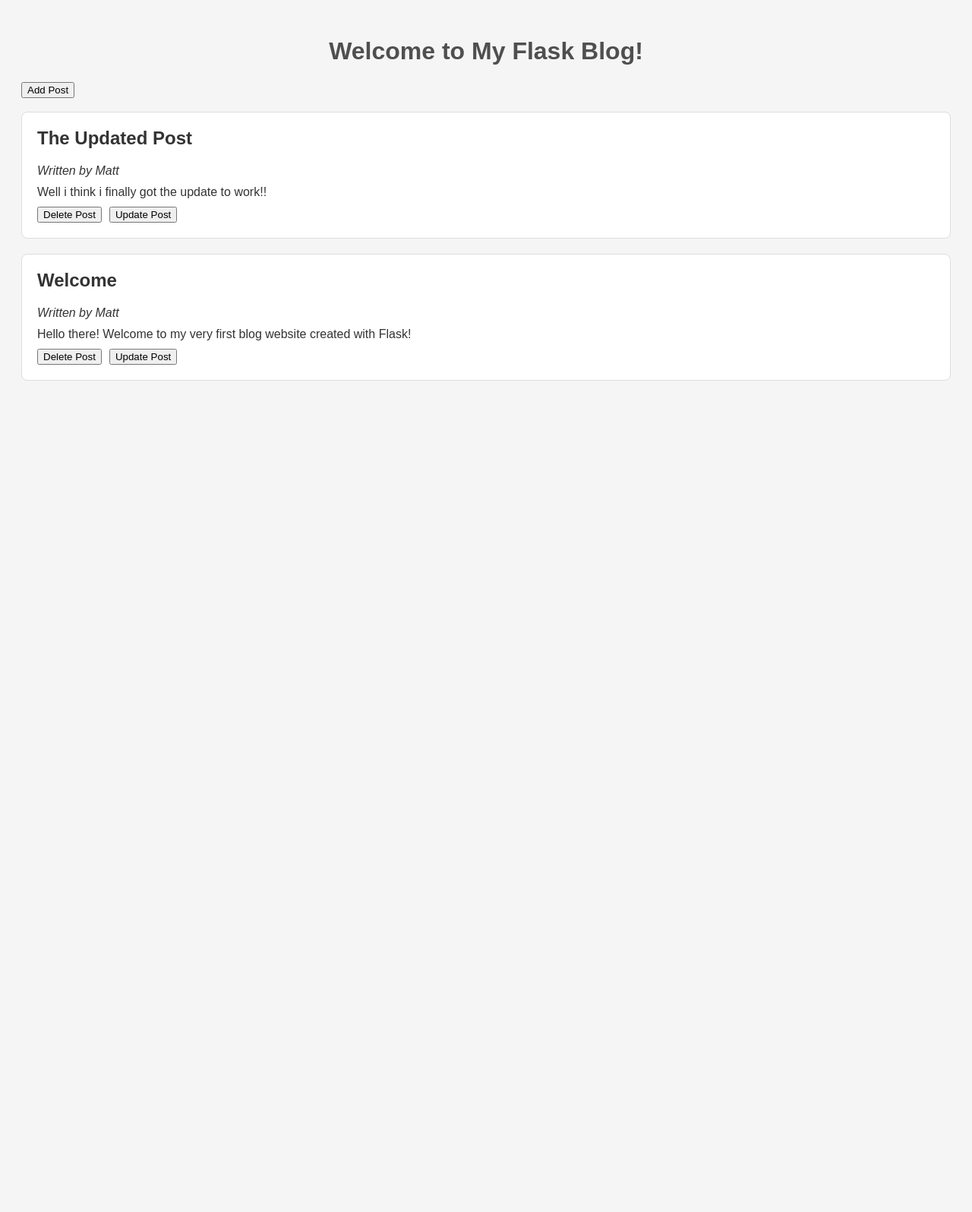
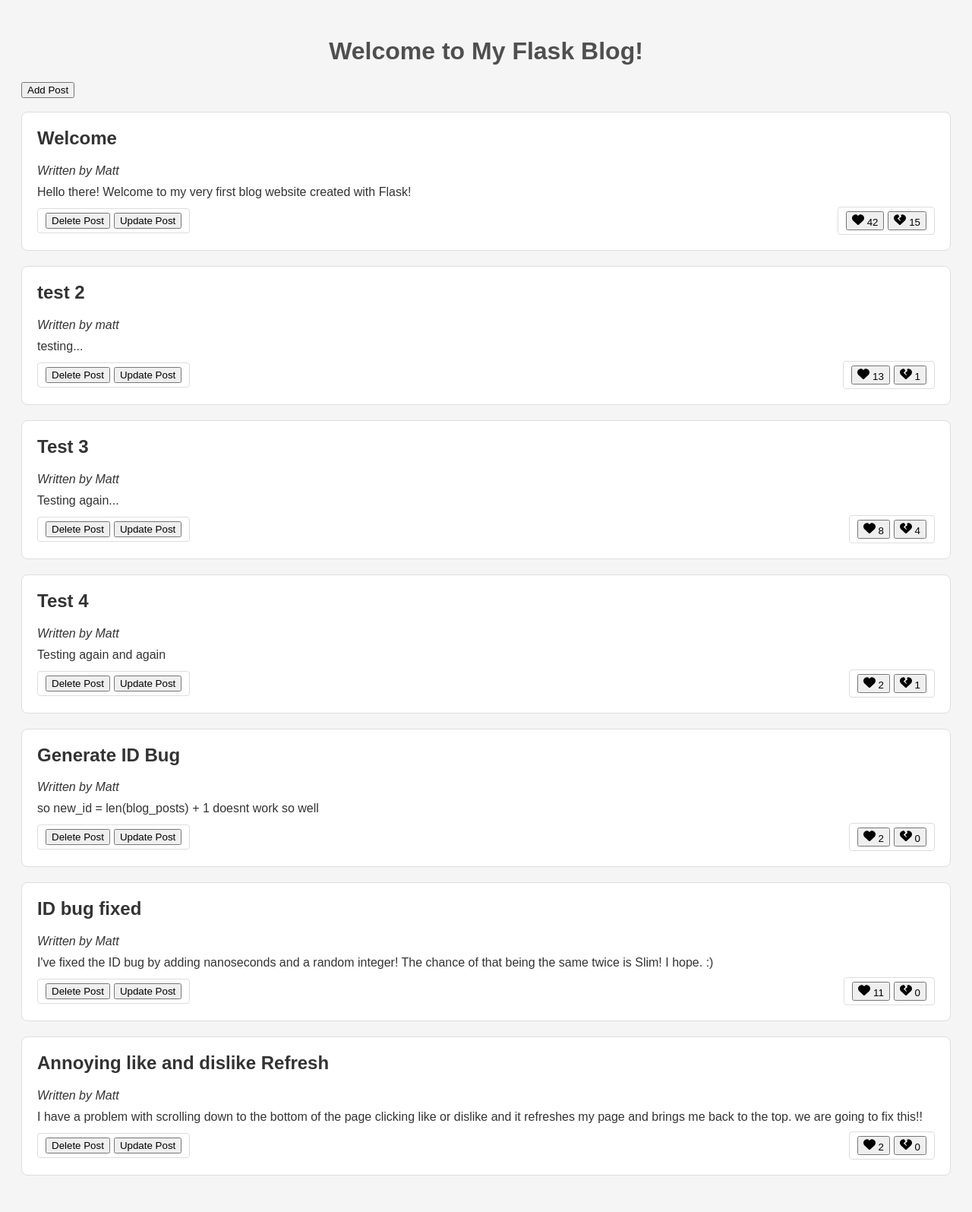
Before and after one commit to matt-wil/flaskBlog, a Flask app: page / in a window 1280 px wide. Shown: the whole page at 76% size. Before the commit the page ends 501 px from the top, so only its background shows below. Run offline with Flask 3, Linux system fonts and the light colour scheme.

Commit message:
create like and dislike routes update files as necessary to function with them

```diff
--- a/app.py
+++ b/app.py
@@ -1,5 +1,7 @@
-from flask import Flask, render_template, request, redirect, url_for
+from flask import Flask, render_template, request, redirect, url_for, jsonify
 from model.storage import read_data, save_data, get_post_by_id
+from datetime import datetime
+from random import randint
 app = Flask(__name__)
 
 
@@ -21,7 +23,10 @@ def add():
         blog_posts = read_data()
 
         # generate ID
-        new_id = len(blog_posts) + 1
+        now = datetime.now()
+        nanoseconds = int(now.timestamp() * 10**9)
+        random_num = randint(1, 100000000)
+        new_id = nanoseconds + random_num
 
         # create new blog post
         new_post = {
@@ -29,6 +34,8 @@ def add():
             'author': author,
             'title': title,
             'content': content,
+            'like': 0,
+            'dislike': 0
         }
 
         # append new post then save to JSON
@@ -64,5 +71,29 @@ def update(post_id):
     return render_template('update.html', post=post)
 
 
+@app.route('/like/<int:post_id>', methods=['POST'])
+def like(post_id):
+    blog_posts = read_data()
+    post = get_post_by_id(post_id, blog_posts)
+
+    if post:
+        post['like'] += 1
+        save_data(blog_posts)
+
+    return redirect(url_for('index'))
+
+
+@app.route('/dislike/<int:post_id>', methods=['POST'])
+def dislike(post_id):
+    blog_posts = read_data()
+    post = get_post_by_id(post_id, blog_posts)
+
+    if post:
+        post['dislike'] += 1
+        save_data(blog_posts)
+
+    return redirect(url_for('index'))
+
+
 if __name__ == '__main__':
     app.run(host="0.0.0.0", port=5001, debug=True)
--- a/data/blogs.json
+++ b/data/blogs.json
@@ -1,14 +1,58 @@
 [
-    {
-        "id": 3,
-        "author": "Matt",
-        "title": "The Updated Post",
-        "content": "Well i think i finally got the update to work!!"
-    },
     {
         "id": 2,
         "author": "Matt",
         "title": "Welcome",
-        "content": "Hello there!\r\nWelcome to my very first blog website created with Flask!"
+        "content": "Hello there!\r\nWelcome to my very first blog website created with Flask!",
+        "like": 42,
+        "dislike": 15
+    },
+    {
+        "id": 4,
+        "author": "matt",
+        "title": "test 2",
+        "content": "testing...",
+        "like": 13,
+        "dislike": 1
+    },
+    {
+        "id": 5,
+        "author": "Matt",
+        "title": "Test 3 ",
+        "content": "Testing again...",
+        "like": 8,
+        "dislike": 4
+    },
+    {
+        "id": 6,
+        "author": "Matt",
+        "title": "Test 4",
+        "content": "Testing again and again",
+        "like": 2,
+        "dislike": 1
+    },
+    {
+        "id": 7,
+        "author": "Matt",
+        "title": "Generate ID Bug",
+        "content": "so new_id = len(blog_posts) + 1 doesnt work so well",
+        "like": 2,
+        "dislike": 0
+    },
+    {
+        "id": 1732175372549775849,
+        "author": "Matt",
+        "title": "ID bug fixed",
+        "content": "I've fixed the ID bug by adding nanoseconds and a random integer! The chance of that being the same twice is Slim! I hope. :)",
+        "like": 11,
+        "dislike": 0
+    },
+    {
+        "id": 1732181550661062530,
+        "author": "Matt",
+        "title": "Annoying like and dislike Refresh",
+        "content": "I have a problem with scrolling down to the bottom of the page clicking like or dislike and it refreshes my page and brings me back to the top. we are going to fix this!!\r\n",
+        "like": 2,
+        "dislike": 0
     }
 ]
--- a/static/style.css
+++ b/static/style.css
@@ -26,8 +26,38 @@ h1 {
     margin: 10px 0;
 }
 
+.post-footer {
+    display: flex;
+    justify-content: space-between;
+    align-items: center;
+    margin-top: 10px;
+}
+
 .post-buttons {
     display: flex;
     gap: 10px;
-    margin.top: 10px;
 }
+
+.like-dislike {
+    justify-content: flex-end;
+    gap: 10px;
+}
+
+.like-dislike,
+.post-buttons {
+    display: flex;
+    align-items: center;
+    gap: 5px;
+    background-color: transparent;
+    border: 1px solid #DDD;
+    border-radius: 4px;
+    cursor: pointer;
+    padding: 5px 10px;
+    font-size: 14px;
+    color: #333
+}
+
+.like-dislike button img {
+    width: 16px;
+    height: 16px;
+}
--- a/templates/index.html
+++ b/templates/index.html
@@ -14,6 +14,7 @@
                     <h2>{{ items.get('title') }}</h2>
                     <p><em>Written by {{ items.get('author') }}</em></p>
                     <p>{{ items.get('content') }}</p>
+                    <div class="post-footer">
                         <div class="post-buttons">
                             <form action="{{ url_for('delete', post_id=items.get('id')) }}" method="POST">
                                 <button type="submit">Delete Post</button>
@@ -22,6 +23,23 @@
                                 <button type="submit">Update Post</button>
                             </a>
                         </div>
+                        <div class="like-dislike">
+                            <form action="{{ url_for('like', post_id=items.get('id')) }}" method="POST" >
+                                <a>
+                                    <button type="submit">
+                                        <img src="static/assets/heart-solid.svg" alt="Heart Icon"> {{ items.get('like') }}
+                                    </button>
+                                </a>
+                            </form>
+                            <form action="{{ url_for('dislike', post_id=items.get('id')) }}" method="POST" >
+                                <a>
+                                    <button type="submit">
+                                        <img src="static/assets/heart-crack-solid.svg" alt="Broken Heart Icon"> {{ items.get('dislike') }}
+                                    </button>
+                                </a>
+                            </form>
+                        </div>
+                    </div>
                 </div>
         {% endfor %}
 </body>
```
Also changed, not shown: __init__.py (added), static/assets/__init__.py (added), static/assets/heart-crack-solid.svg (added), static/assets/heart-solid.svg (added), 1 other file. Lines whose indentation alone changed are shown as unchanged.
